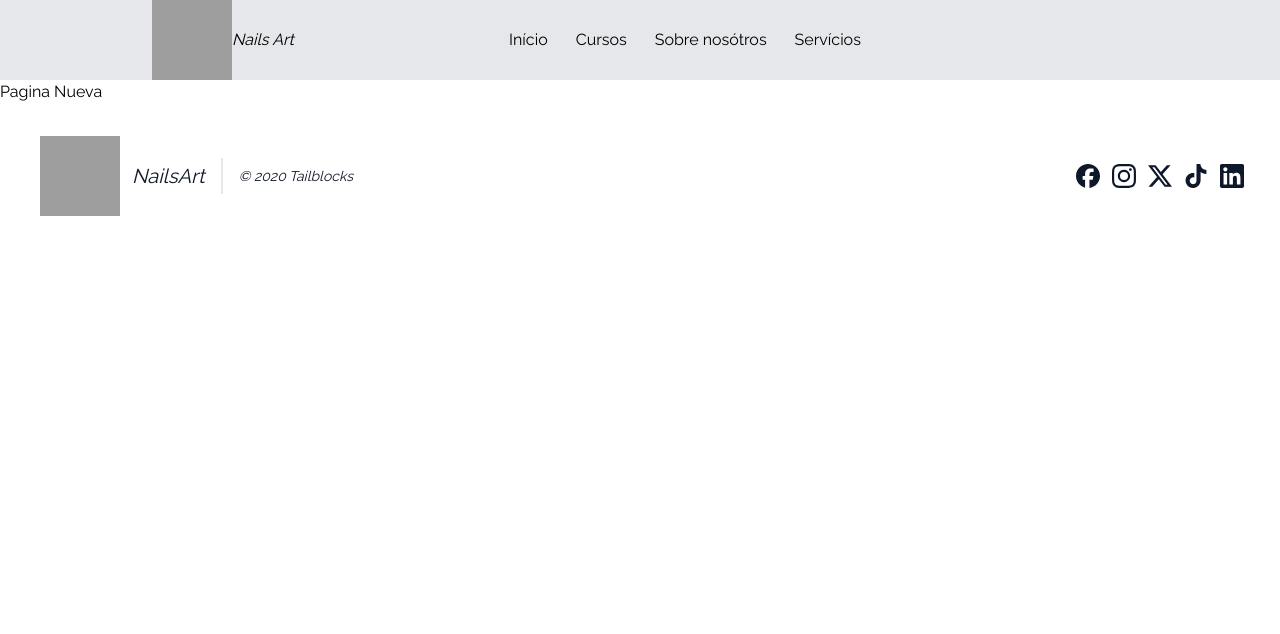
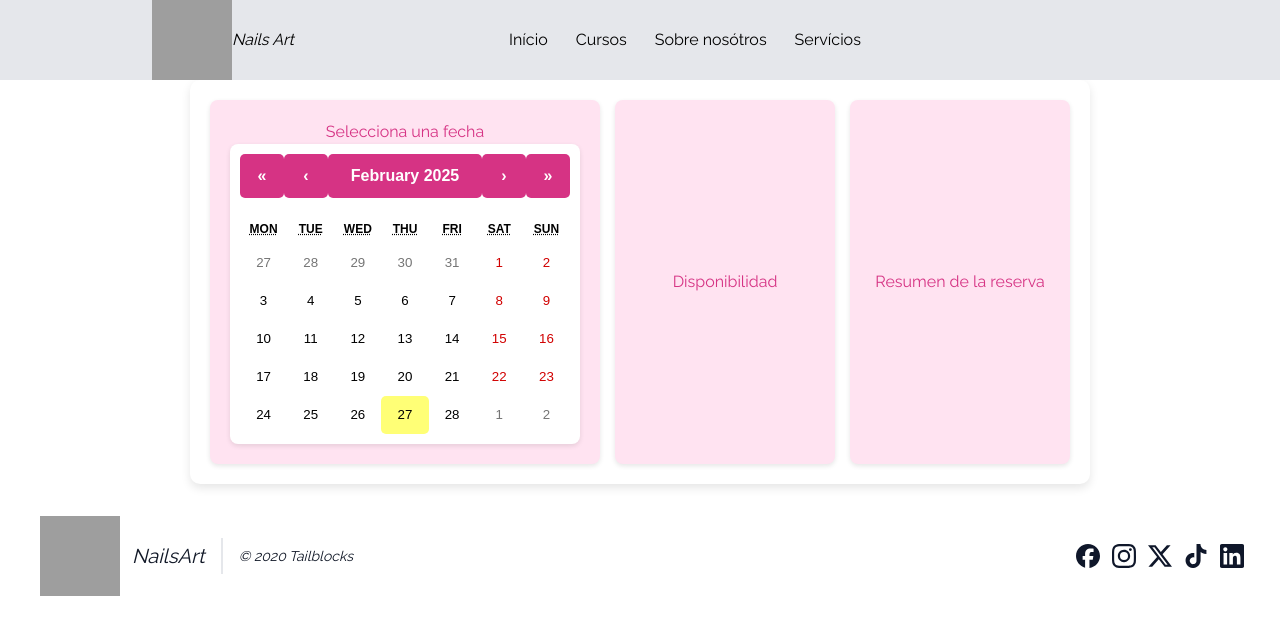
Before and after one commit to miguegomez2706/Manicure, a React (Vite) app in the folder Manicura/: page /reserva in a window 1280 px wide. Shown: the top 634 px of the page. Built offline with nearby package versions, Linux system fonts and the light colour scheme; grey boxes are pictures that could not be loaded.

Commit message:
creacion de página de reserva, con calendario de React y mejora de codigo responsive con grid en el modal

```diff
--- a/Manicura/package.json
+++ b/Manicura/package.json
@@ -18,6 +18,7 @@
     "moment": "^2.30.1",
     "prop-types": "^15.8.1",
     "react": "^18.2.0",
+    "react-calendar": "^5.1.0",
     "react-dom": "^18.2.0",
     "react-leaflet": "^4.2.1",
     "react-router-dom": "^7.2.0",
--- a/Manicura/src/components/turns/ModalTurnos.css
+++ b/Manicura/src/components/turns/ModalTurnos.css
@@ -2,7 +2,7 @@
   font-family: "Playfair Display", serif;
   position: fixed;
   top: 0;
-    right: -50%; /* Oculta la modal */
+  right: -50%;
   width: 50%;
   height: 100vh;
   background: rgba(0, 0, 0, 0.8);
@@ -15,119 +15,94 @@
 }
 
 .modal-overlay.open {
-    right: 0; /* Muestra la modal */
+  right: 0;
 }
 
 .modal-content {
   background: var(--body-color);
   width: 85%;
-    padding: 0px;
-    text-align: left;
-    display: flex;
-    flex-direction: column;
-    align-items: flex-start;
   max-height: 100vh;
   overflow-y: auto;
-    position: relative;
+  display: grid;
+  grid-template-rows: auto 1fr;
+  gap: 20px;
+  padding: 20px;
 }
 
 .close-btn-contenedor {
+  display: flex;
+  justify-content: flex-start;
   position: sticky;
-    width: 100%;
-    display: flex;
-    justify-content: flex-start; /* Mueve la "X" a la derecha */
-    padding: 0;
   top: 0;
-    right: 0;
-    background-color: var(--body-color);
+  background: var(--body-color);
+  z-index: 10;
 }
 
 .close-btn {
+  position: absolute;
+  top: 0;
+  left: 10px;
   background: none;
   border: none;
-    font-size: 1.8rem;
+  font-size: 1rem;
+  color: var(--title-color);
   cursor: pointer;
-    color: var(--nav-color); /* Ajusta según tu diseño */
-    padding: 5px 10px;
-    transition: color 0.3s ease;
 }
+
 
 .close-btn:hover {
   color: var(--title-color);
 }
 
-
-/* Estilos para cada servicio */
-.servicio {
-  padding: 5px 0;
-  width: 100%;
-  display: flex;
-  flex-direction: column;
-  align-items: flex-start;
-  gap: 10px;
+.titulo {
+  text-align: center;
+  font-size: 2rem;
+  font-weight: 500;
+  padding-bottom: 10px;
+  border-bottom: 3px solid rgba(32, 32, 32);
 }
 
-.servicio-linea {
-  width: 93%;  /* Ocupará todo el ancho del modal */
-  border: none;
-  border-top: 2px solid var(--container-color); /* Línea separadora */
-  margin: 15px 0; /* Espaciado superior e inferior */
-  margin: 15px auto; /* Centrado horizontal */
-}
-
-.titulo {
-  font-family: "Playfair Display", serif;
-  padding: 20px 0;
-  color: var(--title-color);
-  border-bottom: 3px solid rgba(32, 32, 32);
-  width: 100%;
-  display: flex;
-  flex-direction: column;
-  align-items: center;
+.servicio {
+  display: grid;
+  grid-template-rows: auto auto auto auto auto;
   gap: 10px;
-  font-size: 3.1rem;
-  justify-content: center;
-  font-weight: 500;
+  padding: 15px;
+  border: 1px solid #000;
+  text-align: center;
 }
 
 .servicio h2 {
   font-size: 1.7rem;
-    margin: 50px 0px 0px 30px;
-    color: var(--title-color);
-    font-weight: 400;
+  margin: 0;
 }
 
 .servicio p {
-    margin: 5px 0px 0px 30px;
   font-size: 1.2rem;
-    color: var(--title-color);
+  margin: 0;
 }
 
-  .precio {
-    color: var(--first-color);
+.servicio-linea {
+  width: 100%;
+  border: none;
+  border-top: 2px solid var(--container-color);
 }
 
-
 .servicio button {
-    margin: 30px 0px 0px 30px;
-    padding: 15px;
+  padding: 10px;
   background-color: var(--button-color);
   color: white;
   border: none;
   cursor: pointer;
-    width: 25%;
+  width: 60%;
+  margin: auto;
 }
 
 .servicio button:hover {
   background-color: var(--button-color-hover);
 }
 
-
-  /* RESPONSIVE */
-
-  /* 375PX */
-  @media (max-width: 375px) {
-
+/* Responsividad */
+@media (max-width: 768px) {
   .modal-overlay {
     right: -100%;
     width: 100%;
@@ -135,68 +110,11 @@
 
   .modal-content {
     width: 100%;
-      display: flex;
-      flex-direction: column;
-      align-items: center;
-      gap: 20px;
+    padding: 10px;
   }
 
   .servicio {
-      padding: 10px;
-      width: 350px;
-      height: 350px;
-      align-items: center;
-      gap: 3px;
-      border: 1px solid #000;
-    }
-
-    .servicio h2 {
-      font-size: 1.7rem;
-      margin: 0;
-      color: var(--title-color);
-      font-weight: 400;
-      padding: 10px;
-      text-align: center;
-    }
-
-    .servicio p {
-      margin: 0;
-      font-size: 1.2rem;
-      color: var(--title-color);
-      text-align: center;
-    }
-
-    .servicio button {
-      margin: 0;
-      padding: 15px;
-      background-color: var(--button-color);
-      color: white;
-      border: none;
-      cursor: pointer;
-      width: 60%;
-      text-align: center;
-    }
-
-    .servicio button:hover {
-      background-color: var(--button-color-hover);
-    }
-    .close-btn {
-      color: #000;
+    grid-template-rows: auto auto auto auto auto;
+    gap: 5px;
   }
 }
-
-  @media (max-width: 480px) {
-
-    .modal-overlay {
-      right: -100%;
-      width: 100%;
-    }
-
-    .modal-content {
-      width: 100%;
-    }
-
-    .close-btn {
-      color: #000;
-    }
-  }
--- /dev/null
+++ b/Manicura/src/components/turns/Reserva.css
@@ -0,0 +1,111 @@
+/* Contenedor principal */
+.reserva-container {
+    display: grid;
+    gap: 20px;
+    padding: 20px;
+    max-width: 900px;
+    margin: 0 auto;
+    background: #fff;
+    border-radius: 10px;
+    box-shadow: 0 4px 10px rgba(0, 0, 0, 0.1);
+  }
+
+  /* Diseño Grid para pantallas grandes */
+  @media (min-width: 768px) {
+    .reserva-container {
+      grid-template-columns: repeat(3, 1fr); /* 3 columnas iguales */
+      gap: 15px;
+    }
+  }
+
+  /* Cada sección */
+  .seccion {
+    background: #ffe3f1;
+    border-radius: 8px;
+    text-align: center;
+    padding: 20px;
+    box-shadow: 0 2px 5px rgba(0, 0, 0, 0.1);
+    display: flex;
+    flex-direction: column;
+    justify-content: center;
+    align-items: center;
+  }
+
+  /* Títulos */
+  h2 {
+    margin-bottom: 10px;
+    color: #d63384;
+    font-size: 20px;
+  }
+
+  /* Estilos del calendario */
+  .react-calendar {
+    background: #fff;
+    border: none;
+    border-radius: 8px;
+    padding: 10px;
+    box-shadow: 0 2px 5px rgba(0, 0, 0, 0.1);
+  }
+
+  /* Botones de navegación del calendario */
+  .react-calendar__navigation button {
+    background: #d63384;
+    color: white;
+    font-weight: bold;
+    border: none;
+    border-radius: 5px;
+    padding: 8px;
+    transition: 0.3s;
+  }
+
+  .react-calendar__navigation button:hover {
+    background: #ff85b0;
+  }
+
+  /* Estilos de los días */
+  .react-calendar__tile {
+    border-radius: 5px;
+    transition: 0.3s;
+  }
+
+  .react-calendar__tile--active {
+    background: #ff69b4 !important;
+    color: white !important;
+    font-weight: bold;
+  }
+
+  /* Sección de disponibilidad */
+  .disponibilidad p {
+    font-size: 18px;
+    font-weight: bold;
+    color: #555;
+  }
+
+  /* Resumen de la reserva */
+  .resumen p {
+    font-size: 16px;
+    color: #333;
+  }
+
+  /* Botones */
+  button {
+    background: #d63384;
+    color: white;
+    border: none;
+    padding: 10px 15px;
+    border-radius: 5px;
+    font-size: 16px;
+    cursor: pointer;
+    transition: 0.3s;
+  }
+
+  button:hover {
+    background: #ff85b0;
+  }
+
+  /* Responsive: En pantallas pequeñas, una sola columna */
+  @media (max-width: 767px) {
+    .reserva-container {
+      grid-template-columns: 1fr;
+    }
+  }
--- a/Manicura/src/components/turns/Reserva.jsx
+++ b/Manicura/src/components/turns/Reserva.jsx
@@ -1,5 +1,52 @@
+import { useState } from "react";
+import Calendar from "react-calendar";
+import "react-calendar/dist/Calendar.css";
+import { useNavigate } from "react-router-dom";
+import Btn from "../atoms/Btn";
+import "./Reserva.css";
+
 const Reserva = () => {
-  return <div>Pagina Nueva</div>;
+  const [date, setDate] = useState(null);
+  const [disponible, setDisponible] = useState(null);
+  const navigate = useNavigate();
+
+  const verificarDisponibilidad = () => {
+    // Simulamos disponibilidad aleatoria por ahora
+    const disponible = Math.random() > 0.5;
+    setDisponible(disponible);
+  };
+
+  return (
+    <div className="reserva-container">
+      {/* Sección 1: Calendario */}
+      <div className="seccion">
+        <h2>Selecciona una fecha</h2>
+        <Calendar onChange={setDate} value={date} />
+      </div>
+
+      {/* Sección 2: Disponibilidad */}
+      <div className="seccion disponibilidad">
+        <h2>Disponibilidad</h2>
+        {date && (
+          <>
+            <p>{disponible === null ? "Selecciona una fecha" : disponible ? "Horario disponible!" : "No disponible, intenta otro horario"}</p>
+            <Btn buttonText="Próxima sesión disponible" onClick={verificarDisponibilidad} type="primary" rounded={true} />
+          </>
+        )}
+      </div>
+
+      {/* Sección 3: Resumen */}
+      <div className="seccion resumen">
+        <h2>Resumen de la reserva</h2>
+        {date && disponible && (
+          <>
+            <p>Fecha seleccionada: {date.toLocaleDateString()}</p>
+            <Btn buttonText="Siguiente" onClick={() => navigate("/confirmacion")} type="primary" rounded={true} />
+          </>
+        )}
+      </div>
+    </div>
+  );
 };
 
 export default Reserva;
```
Also changed, not shown: Manicura/src/components/turns/ModalTurnos.jsx (line endings or trailing spaces), 1 other file (tests, documents, lock files or other folders). Lines whose indentation alone changed are shown as unchanged.
